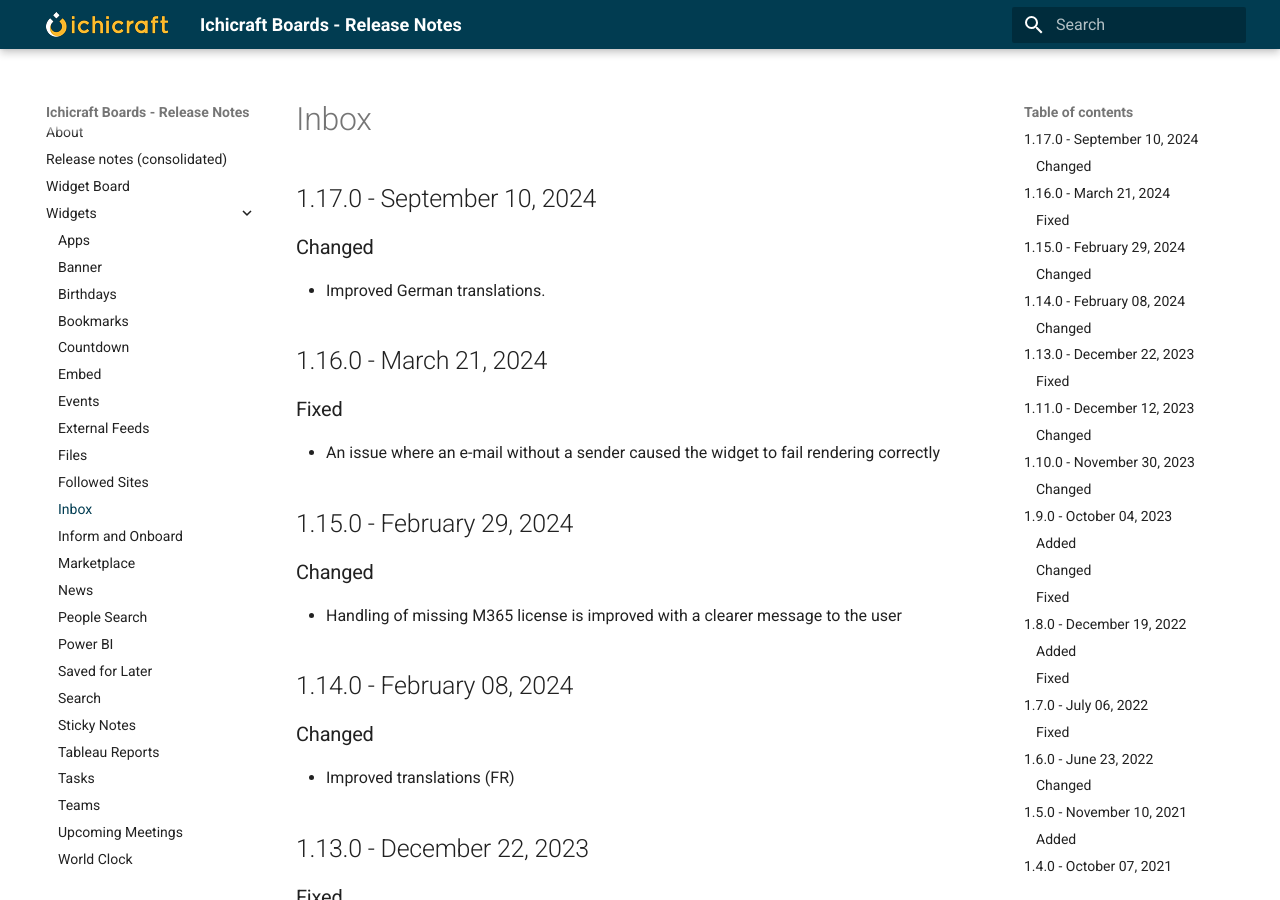
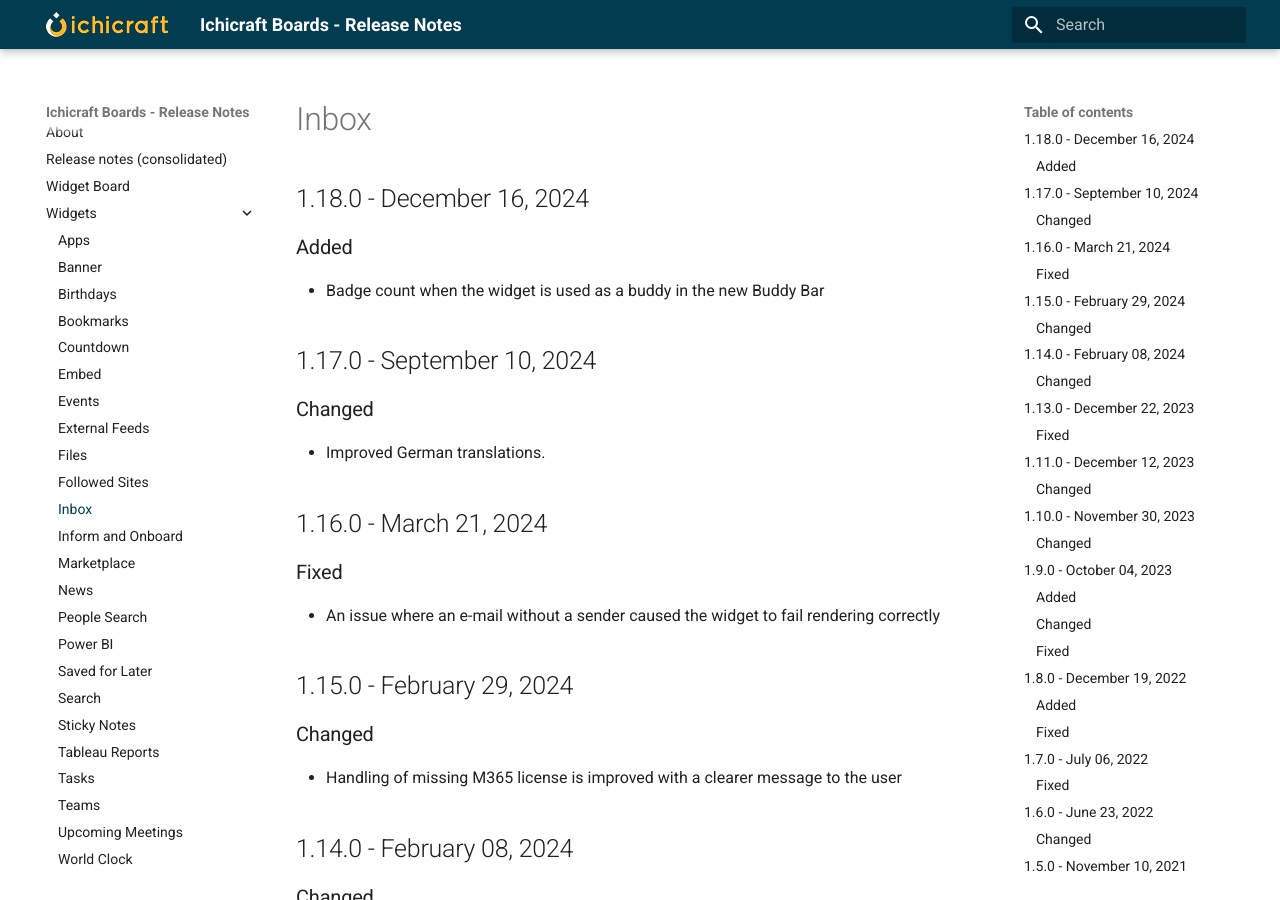
Before and after one commit to ichicraft/widgets-docs, an MkDocs documentation site: the page built from docs/Widgets/Inbox.md, in a window 1280 px wide and 900 px high. Built offline with MkDocs 1.6.1 and Material for MkDocs 9.7.7, drawn with Linux system fonts in a browser that asks for light colours.

```diff
--- a/docs/Widgets/Inbox.md
+++ b/docs/Widgets/Inbox.md
@@ -1,3 +1,8 @@
+## 1.18.0 - December 16, 2024
+
+### Added
+- Badge count when the widget is used as a buddy in the new Buddy Bar
+
 ## 1.17.0 - September 10, 2024
 
 ### Changed
```
Also changed, not shown: docs/Release-notes-(consolidated).md (+5 -0 lines).
